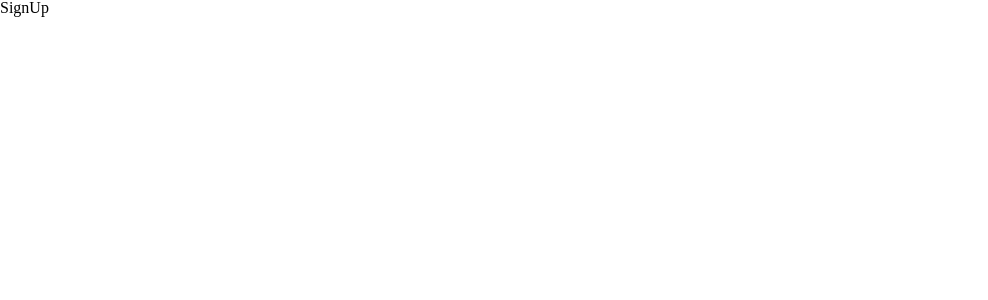
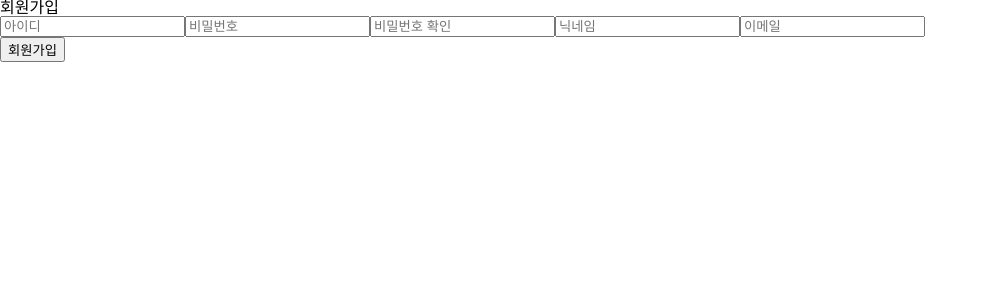
Before and after one commit to minjaechoi0518/sprint-client, a React (Create React App) app: page /signUp in a window 1280 px wide. Shown: the top 300 px of the page, without its empty margins (0-988 px from the left). Built offline with nearby package versions, Linux system fonts and the light colour scheme.

Commit message:
Feat 회원가입 기능 추가

```diff
--- a/src/components/Login.jsx
+++ b/src/components/Login.jsx
@@ -31,7 +31,7 @@ const Login = () => {
 
 
     <div>
-    아이디가 없으신가요?<Link to='/signUp'>회원가입</Link>
+    계정이 없으신가요?<Link to='/signUp'>회원가입</Link>
     </div>
     </>
   )
--- a/src/components/SignUp.jsx
+++ b/src/components/SignUp.jsx
@@ -1,8 +1,51 @@
-import React from 'react'
+import React, { useState } from 'react'
+import useInput from './Hooks/useInput'
 
 const SignUp = () => {
+  const [userId,onChangeUserIdHandler]= useInput('')
+  const [password,onChangePasswordHandler]= useInput('')
+  const [nickname,onChangeNicknameHandler]= useInput('')
+  const [email,onChangeEmailHandler]= useInput('')
+  const [checkPassword,onChangeCheckPasswordHandler]= useInput('')
+
+  const [warningNotice, setWarningNotice] = useState('')
+
+  const onClickSingUpHandler= () =>{
+    if(userId.length<1){
+      setWarningNotice('아이디를 입력해주세요.')
+      return;
+    }
+    if(password.length<1){
+      setWarningNotice('비밀번호를 입력해주세요.')
+      return;
+    }
+    if(password !== checkPassword){
+      setWarningNotice('비밀번호가 일치하지 않습니다.')
+      return;
+    }
+    if(nickname.length<1){
+      setWarningNotice('닉네임을 입력해주세요.')
+      return;
+    }
+    if(email.length<1){
+      setWarningNotice('이메일을 입력해주세요.')
+      return;
+    }
+
+  }
   return (
-    <div>SignUp</div>
+    <>
+    <h1>회원가입</h1>
+    <form>
+    <input value={userId} onChange={onChangeUserIdHandler} placeholder='아이디'/>
+    <input value={password} onChange={onChangePasswordHandler} placeholder='비밀번호'/>
+    <input value={checkPassword} onChange={onChangeCheckPasswordHandler} placeholder='비밀번호 확인'/>
+    <input value={nickname} onChange={onChangeNicknameHandler} placeholder='닉네임'/>
+    <input value={email} onChange={onChangeEmailHandler} placeholder='이메일'/>
+    </form>
+    <div>{warningNotice}</div>
+    <button onClick={onClickSingUpHandler}>회원가입</button>
+    </>
   )
 }
 
```
Also changed, not shown: src/components/component/style.js (line endings or trailing spaces).
